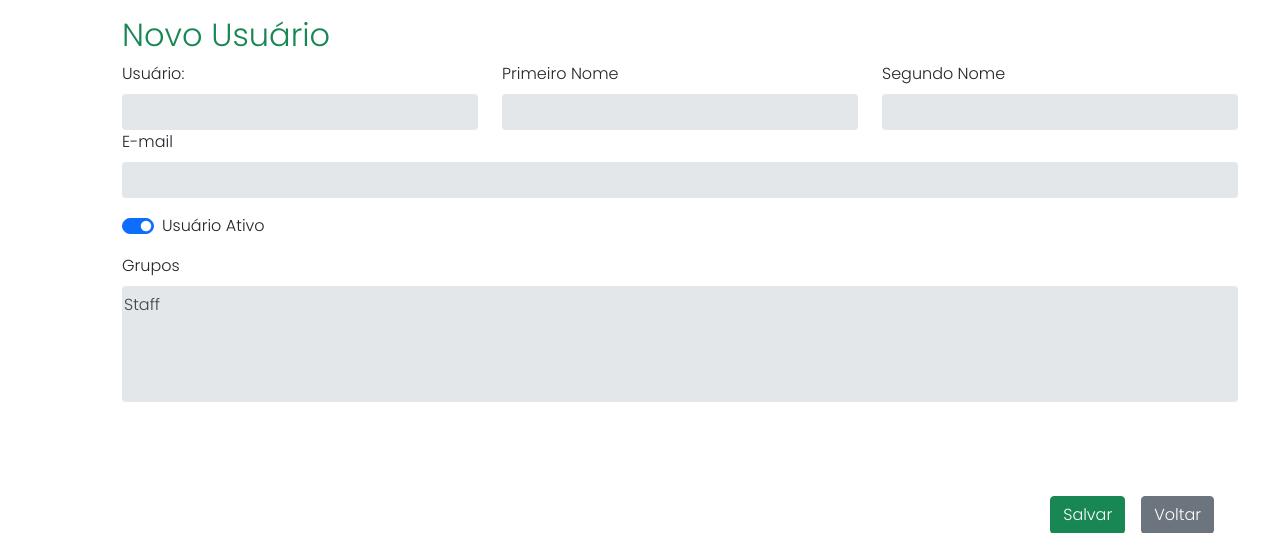
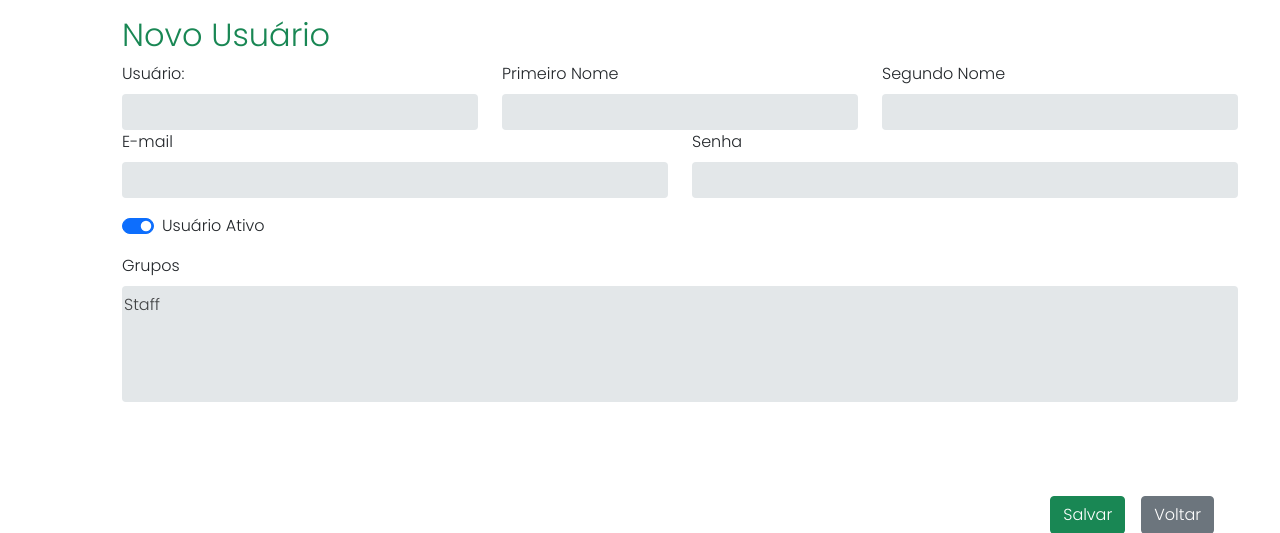
Before and after one commit to rafalimma/ERPDespachante, a Django app: page /home/novo_usuario in a window 1280 px wide. Shown: the part 65-598 px from the top of the page. Run offline with Django 5.2, Linux system fonts and the light colour scheme; some libraries are stand-ins or nearby versions.

Commit message:
pycache deletado e senha na criação de usuário adicionada

```diff
--- a/login/templates/novo_usuario.html
+++ b/login/templates/novo_usuario.html
@@ -75,6 +75,10 @@
                     <label for="inputEmail" class="form-label">E-mail</label>
                     <input name="email" type="email" class="form-control readonly-input" id="inputEmail">
                 </div>
+                <div class="col">
+                    <label for="inputEmail" class="form-label">Senha</label>
+                    <input name="senha" type="text" class="form-control readonly-input" id="inputSenha">
+                </div>
             </div>
             <div class="mt-3 mb-3 form-check form-switch">
                 <input class="form-check-input" value="1" type="checkbox" id="is_active" name="status" checked>
--- a/login/views.py
+++ b/login/views.py
@@ -51,6 +51,7 @@ def cadastro_usuario(request):
         email = request.POST.get('email')
         group_id = request.POST.get('group')
         status = request.POST.get('status')
+        password = request.POST.get('senha')
 
         if User.objects.filter(username=nome_usuario).exists():
             messages.error(request, "Usuário já existente!")
@@ -64,7 +65,7 @@ def cadastro_usuario(request):
             return redirect(novo_usuario)
 
         usuario = User.objects.create_user(first_name=first_name, last_name=second_name,
-                       email=email, username=nome_usuario, is_active=status)
+                       email=email, username=nome_usuario, is_active=status, password=password)
 
         group = Group.objects.get(id=group_id)
         usuario.groups.add(group)
```
Also changed, not shown: db.sqlite3, 1 other file.
